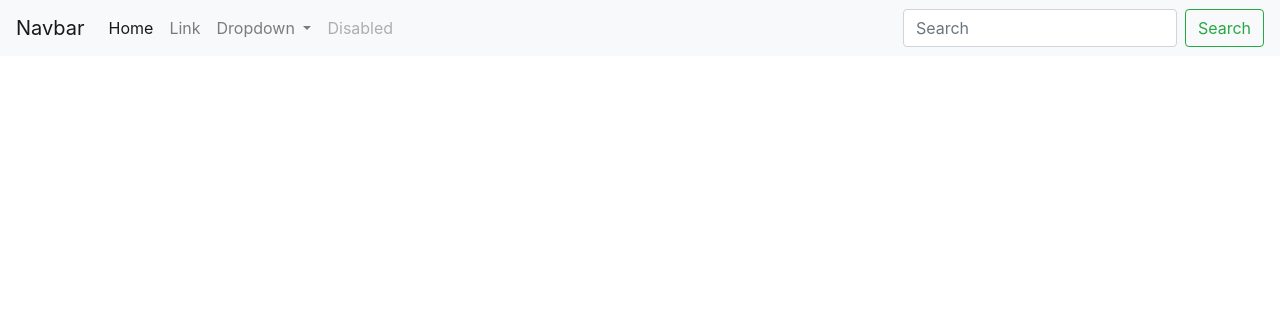
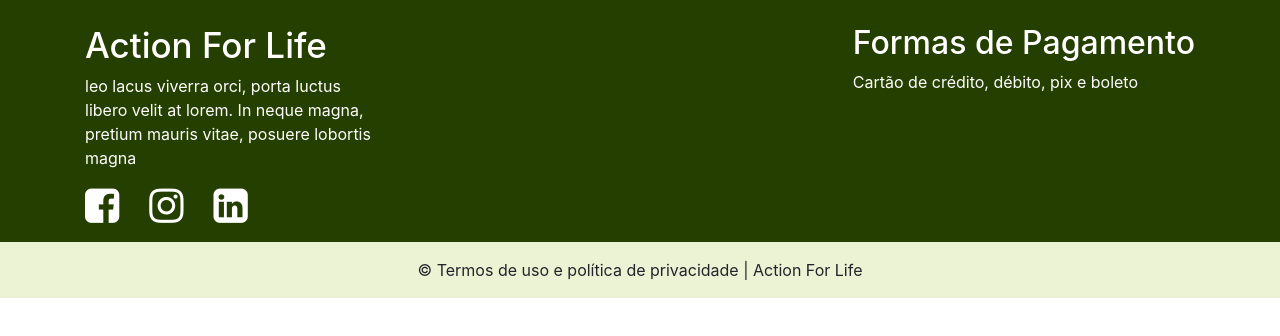
Before and after one commit to Guimti/ActionForLife, an Angular app in the folder Angular/ActionForLife/: page / in a window 1280 px wide. Shown: the top 336 px of the page. Built offline with nearby package versions, Linux system fonts and the light colour scheme.

Commit message:
[Feature Evelyn - Task: Created Footer]

```diff
--- a/Angular/ActionForLife/angular.json
+++ b/Angular/ActionForLife/angular.json
@@ -107,5 +107,8 @@
       }
     }
   },
-  "defaultProject": "ActionForLife"
+  "defaultProject": "ActionForLife",
+  "cli": {
+    "analytics": "b77214b3-0f08-4ac2-ae75-c91718868a97"
+  }
 }
--- a/Angular/ActionForLife/src/app/app.component.html
+++ b/Angular/ActionForLife/src/app/app.component.html
@@ -1 +1 @@
-<app-header></app-header>
+<app-footer></app-footer>
--- a/Angular/ActionForLife/src/app/app.module.ts
+++ b/Angular/ActionForLife/src/app/app.module.ts
@@ -5,11 +5,13 @@ import { AppRoutingModule } from './app-routing.module';
 import { AppComponent } from './app.component';
 import { FontAwesomeModule } from '@fortawesome/angular-fontawesome';
 import { HeaderComponent } from './header/header.component';
+import { FooterComponent } from './footer/footer.component';
 
 @NgModule({
   declarations: [
     AppComponent,
-    HeaderComponent
+    HeaderComponent,
+    FooterComponent
   ],
   imports: [
     BrowserModule,
--- /dev/null
+++ b/Angular/ActionForLife/src/app/footer/footer.component.css
@@ -0,0 +1,42 @@
+footer {
+    background-color: #253F01;
+}
+
+h4 {
+    font-size: 35px;
+}
+
+ul.social-network {
+    list-style: none;
+    padding: 0%;
+}
+
+ul li {
+    display: inline;
+    margin: 0%;
+}
+
+.fa {
+    font-size: 30pt;
+    color:white;
+    padding-right: 30px;
+}
+
+.fa-facebook-square:hover {
+    color: #ECF3D5;
+    transform: scale(1.2, 1.2);
+}
+
+.fa-instagram:hover {
+    color: #ECF3D5;
+    transform: scale(1.2, 1.2);
+}
+
+.fa-linkedin-square:hover {
+    color: #ECF3D5;
+    transform: scale(1.2, 1.2);
+}
+
+.background-do-copy {
+    background-color: #ECF3D5;
+}
--- /dev/null
+++ b/Angular/ActionForLife/src/app/footer/footer.component.html
@@ -0,0 +1,59 @@
+<footer class="page-footer font-small pt-4 ">
+    <div class="container">
+
+        <div class="row">
+
+            <div class="col-md-6  text-white">
+
+                <div>
+                    <h4>Action For Life</h4>
+                    <p class="text-wrap" style="width: 18rem;">leo lacus viverra orci, porta luctus libero
+                        velit at lorem. In neque magna, pretium
+                        mauris vitae, posuere lobortis magna</p>
+                </div>
+
+                <ul class="social-network">
+                    <li>
+                        <a href="https://www.facebook.com/" target="_blank" class="icoFacebook">
+                        <i class="fa fa-facebook-square" aria-hidden="true"></i>
+                        </a>
+                    </li>
+
+                    <li>
+                        <a href="https://www.instagram.com/yarn.evelyn/" target="_blank" class="icoInstagram">
+                            <i class="fa fa-instagram" aria-hidden="true"></i>
+                        </a>
+                    </li>
+
+                    <li>
+                        <a href="https://www.linkedin.com/in/evelyn-carolina/" target="_blank" class="icoLinkedin">
+                            <i class="fa fa-linkedin-square" aria-hidden="true"></i>
+                        </a>
+                    </li>
+                </ul>
+
+            </div>
+            <div class="col-md-6 d-flex flex-row-reverse text-white">
+                <div>
+                    <h2>Formas de Pagamento</h2>
+                    <p>Cartão de crédito, débito, pix e boleto </p>
+                </div>
+            </div>
+
+        </div>
+    </div>
+
+    <!--<div class="text-white">
+        <div class="d-flex justify-content-start">TESTE</div>
+        <div class="d-flex justify-content-end">TESTE</div>
+        <div class="d-flex justify-content-center">TESTE</div>
+        <div class="d-flex justify-content-between">TESTE</div>
+        <div class="d-flex justify-content-around">TESTE</div>
+    </div>-->
+
+
+        <div class="footer-copyright background-do-copy text-center py-3">
+            <span class="cor-text"> © Termos de uso e política de privacidade | Action For Life</span>
+        </div>
+
+</footer>
--- /dev/null
+++ b/Angular/ActionForLife/src/app/footer/footer.component.ts
@@ -0,0 +1,15 @@
+import { Component, OnInit } from '@angular/core';
+
+@Component({
+  selector: 'app-footer',
+  templateUrl: './footer.component.html',
+  styleUrls: ['./footer.component.css']
+})
+export class FooterComponent implements OnInit {
+
+  constructor() { }
+
+  ngOnInit(): void {
+  }
+
+}
--- a/Angular/ActionForLife/src/index.html
+++ b/Angular/ActionForLife/src/index.html
@@ -1,11 +1,12 @@
 <!doctype html>
-<html lang="en">
+<html lang="pt-br">
 <head>
   <meta charset="utf-8">
   <title>ActionForLife</title>
   <base href="/">
   <meta name="viewport" content="width=device-width, initial-scale=1">
   <link rel="icon" type="image/x-icon" href="favicon.ico">
+  <link  rel = "stylesheet" href = "https://stackpath.bootstrapcdn.com/font-awesome/4.7.0/css/font-awesome.min.css ">
 </head>
 <body>
   <app-root></app-root>
```
Also changed, not shown: 2 other files (tests, documents, lock files or other folders).
